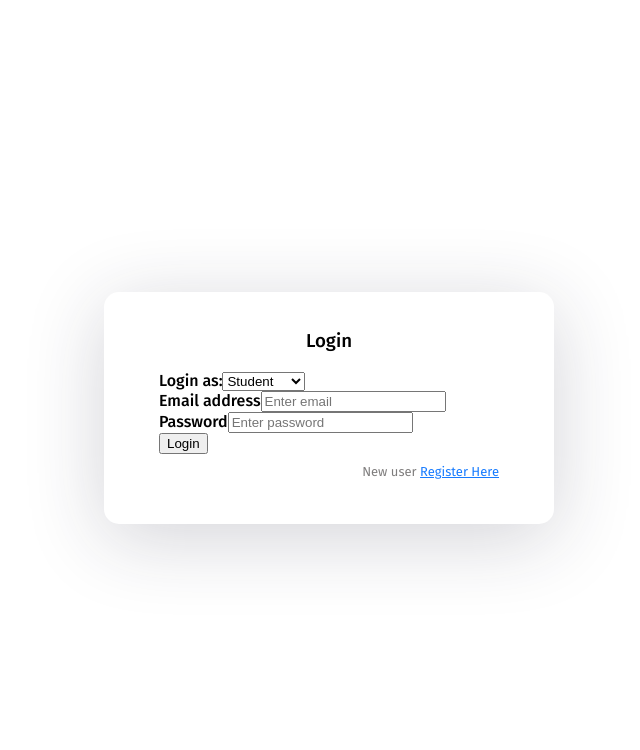
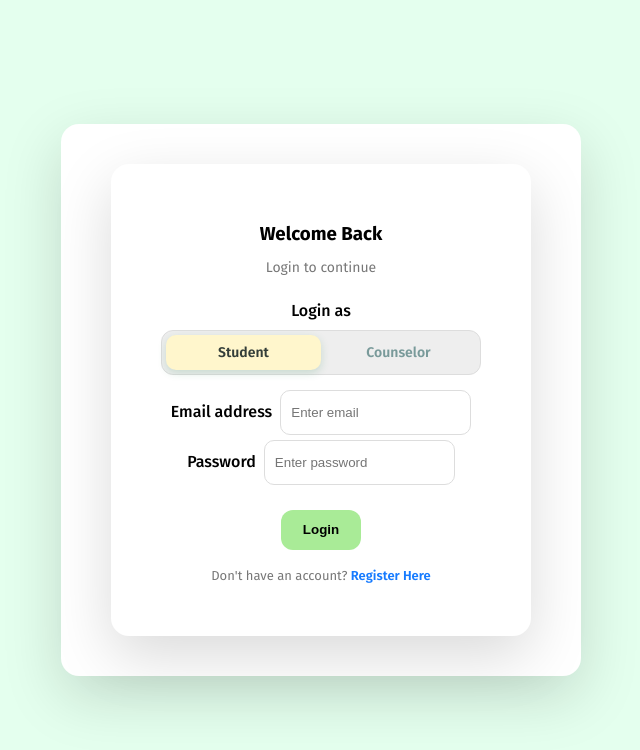
Before and after one commit to YapYuNing08/PeerSupportSystem, a React (Create React App) app: page / in a window 1280 px wide. Shown: the top 750 px of the page, without its empty margins (319-959 px from the left). Built offline with nearby package versions, Linux system fonts and the light colour scheme.

Commit message:
update auth UI

```diff
--- a/src/components/login.js
+++ b/src/components/login.js
@@ -50,20 +50,42 @@ function Login() {
   };
 
   return (
+    <div className="auth-wrapper">
+      <div className="auth-inner">
         <form onSubmit={handleSubmit}>
-      <h3>Login</h3>
+          <h3>Welcome Back</h3>
+          <p className="auth-subtitle">Login to continue</p>
 
-      <div className="mb-3">
-        <label>Login as:</label>
-        <select
-          className="form-control"
-          value={selectedRole}
+          <div className="mb-4">
+            <label>Login as</label>
+            <div className="role-toggle-container">
+              <div
+                className="selection-slider"
+                style={{
+                  transform: selectedRole === "counselor" ? "translateX(100%)" : "translateX(0%)"
+                }}
+              ></div>
+
+              <label className={`role-option ${selectedRole === "student" ? "active" : ""}`}>
+                <input
+                  type="radio"
+                  value="student"
+                  checked={selectedRole === "student"}
                   onChange={(e) => setSelectedRole(e.target.value)}
-        >
-          <option value="student">Student</option>
-          <option value="counselor">Counselor</option>
+                />
+                Student
+              </label>
 
-        </select>
+              <label className={`role-option ${selectedRole === "counselor" ? "active" : ""}`}>
+                <input
+                  type="radio"
+                  value="counselor"
+                  checked={selectedRole === "counselor"}
+                  onChange={(e) => setSelectedRole(e.target.value)}
+                />
+                Counselor
+              </label>
+            </div>
           </div>
 
           <div className="mb-3">
@@ -93,10 +115,12 @@ function Login() {
               Login
             </button>
           </div>
-      <p className="forgot-password text-right">
-        New user <a href="/register">Register Here</a>
+          <p className="auth-switch">
+            Don't have an account? <a href="/register">Register Here</a>
           </p>
         </form>
+      </div>
+    </div>
   );
 }
 
--- a/src/components/register.js
+++ b/src/components/register.js
@@ -43,15 +43,44 @@ function Register() {
   };
 
   return (
+    <div className="auth-wrapper">
+      <div className="auth-inner">
         <form onSubmit={handleRegister}>
-      <h3>Sign Up</h3>
+          <h3>Create Account</h3>
+          <p className="auth-subtitle">Join the peer support system</p>
 
-      <div className="mb-3">
-        <label>I am a:</label>
-        <select className="form-control" value={role} onChange={(e) => setRole(e.target.value)}>
-          <option value="student">Student</option>
-          <option value="counselor">Counselor</option>
-        </select>
+          <div className="mb-4">
+            <label className="form-label">I am a:</label>
+            <div className="role-toggle-container">
+              <div
+                className="selection-slider"
+                style={{
+                  transform: role === "counselor" ? "translateX(100%)" : "translateX(0%)"
+                }}
+              ></div>
+
+              <label className={`role-option ${role === "student" ? "active" : ""}`}>
+                <input
+                  type="radio"
+                  name="regRole"
+                  value="student"
+                  checked={role === "student"}
+                  onChange={(e) => setRole(e.target.value)}
+                />
+                Student
+              </label>
+
+              <label className={`role-option ${role === "counselor" ? "active" : ""}`}>
+                <input
+                  type="radio"
+                  name="regRole"
+                  value="counselor"
+                  checked={role === "counselor"}
+                  onChange={(e) => setRole(e.target.value)}
+                />
+                Counselor
+              </label>
+            </div>
           </div>
 
           <div className="mb-3">
@@ -99,7 +128,7 @@ function Register() {
 
           {role === "counselor" && (
             <div className="mb-3">
-          <label>Certificate Link (Google Drive/LinkedIn)</label>
+              <label>Certificate Link</label>
               <input type="url" className="form-control" placeholder="https://..." onChange={(e) => setCertLink(e.target.value)} required />
             </div>
           )}
@@ -109,10 +138,12 @@ function Register() {
               Sign Up
             </button>
           </div>
-      <p className="forgot-password text-right">
-        Already registered <a href="/login">Login</a>
+          <p className="auth-switch">
+            Already registered? <a href="/login">Login</a>
           </p>
         </form>
+      </div>
+    </div>
   );
 }
 export default Register;
--- a/src/index.css
+++ b/src/index.css
@@ -1,91 +1,171 @@
-@import url("https://fonts.googleapis.com/css?family=Fira+Sans:400,500,600,700,800");
+@import url("https://fonts.googleapis.com/css?family=Fira+Sans:400,500,600,700");
 
 * {
   box-sizing: border-box;
 }
+
 body {
-  /* background: #1c8ef9 !important; */
+  /* Modern Gradient Background */
+  background: #E4FFEE;
   min-height: 100vh;
   display: flex;
-  font-weight: 400;
+  align-items: center;
+  justify-content: center;
   font-family: "Fira Sans", sans-serif;
+  margin: 0;
 }
 
-h1,
-h2,
-h3,
-h4,
-h5,
-h6,
-label,
-span {
-  font-weight: 500;
-  font-family: "Fira Sans", sans-serif;
+/* Wrapper */
+.auth-wrapper {
+  display: flex;
+  justify-content: center;
+  align-items: center;
+  width: 100%;
 }
 
-body,
-html,
-.App,
-#root,
-.auth-wrapper {
-  width: 100%;
+/* Card */
+.auth-inner {
+  width: 520px;
+  background: #ffffff;
+  box-shadow: 0px 20px 60px rgba(0, 0, 0, 0.15);
+  padding: 40px 50px;
+  border-radius: 18px;
+  animation: fadeIn 0.6s ease;
+}
+
+/* Titles */
+.auth-inner h3 {
+  text-align: center;
+  font-weight: 700;
+  margin-bottom: 5px;
+}
+
+.auth-subtitle {
+  text-align: center;
+  font-size: 14px;
+  color: #777;
+  margin-bottom: 25px;
+}
+
+/* Labels */
+label {
+  font-weight: 500;
+  margin-bottom: 6px;
+}
+
+/* Inputs */
+.form-control {
+  height: 45px;
+  border-radius: 10px;
+  margin-left: 8px;
+  border: 1px solid #ddd;
+  transition: all 0.2s ease;
+  margin-bottom: 5px;
+  padding-left: 10px;
+}
+
+.form-control:focus {
+  border-color: #3CB371;
+}
+
+/* Select */
+select.form-control {
+  cursor: pointer;
+}
+
+/* Button */
+.btn-primary {
+  background: #A9EB97;
+  border: none;
+  height: 40px;
+  width: 80px;
+  margin-top: 20px;
+  border-radius: 12px;
+  font-weight: 600;
+  transition: all 0.3s ease;
+}
+
+.btn-primary:hover {
+  transform: translateY(-1px);
+  box-shadow: 0px 10px 25px #256F46;
+}
+
+
+/* Auth switch (Login ↔ Register) */
+.auth-switch {
+  text-align: center;
+  font-size: 13px;
+  margin-top: 18px;
+  color: #777;
+}
+
+.auth-switch a {
+  color: #167bff;
+  font-weight: 600;
+  text-decoration: none;
+}
+
+.auth-switch a:hover {
+  text-decoration: underline;
+}
+
+
+
+/* Container for the toggle */
+.role-toggle-container {
+  display: flex;
+  background: #eee; /* Light grey track */
+  border-radius: 12px;
+  padding: 4px;
+  margin-top: 10px;
+  margin-bottom: 15px;
+  position: relative;
+  border: 1px solid #ddd;
+  height: 45px;
+  align-items: center;
+}
+
+/* The individual options */
+.role-option {
+  flex: 1;
+  text-align: center;
+  cursor: pointer;
+  font-weight: 600;
+  font-size: 14px;
+  z-index: 2; /* Sits above the slider */
+  transition: color 0.3s ease;
+  margin: 0;
+  display: flex;
+  justify-content: center;
+  align-items: center;
   height: 100%;
 }
 
-.navbar-light {
-  background-color: #ffffff;
-  box-shadow: 0px 14px 80px rgba(34, 35, 58, 0.2);
+/* Hide the actual radio circle */
+.role-option input[type="radio"] {
+  display: none;
 }
 
-.auth-wrapper {
-  display: flex;
-  justify-content: center;
-  flex-direction: column;
-  text-align: left;
+/* Text color change when active */
+.role-option.active {
+  color: #343e39; /* Deep green */
 }
 
-.auth-inner {
-  width: 450px;
-  margin: auto;
-  background: #ffffff;
-  box-shadow: 0px 14px 80px rgba(34, 35, 58, 0.2);
-  padding: 40px 55px 45px 55px;
-  border-radius: 15px;
-  transition: all 0.3s;
+/* Inactive text */
+.role-option:not(.active) {
+  color: #799a9a; /* Muted mint-gray */
 }
 
-.auth-wrapper .form-control:focus {
-  border-color: #167bff;
-  box-shadow: none;
+/* Sliding background */
+.selection-slider {
+  position: absolute;
+  top: 4px;
+  left: 4px;
+  width: calc(50% - 4px);
+  height: calc(100% - 8px);
+  background: #FFF6CC; /* Soft yellow */
+  border-radius: 10px;
+  transition: transform 0.3s cubic-bezier(0.4, 0, 0.2, 1);
+  z-index: 1;
+  box-shadow: 0 3px 8px rgba(46, 139, 87, 0.2);
 }
-
-.auth-wrapper h3 {
-  text-align: center;
-  margin: 0;
-  line-height: 1;
-  padding-bottom: 20px;
-}
-
-.custom-control-label {
-  font-weight: 400;
-}
-
-.forgot-password,
-.forgot-password a {
-  text-align: right;
-  font-size: 13px;
-  padding-top: 10px;
-  color: #7f7d7d;
-  margin: 0;
-}
-
-.forgot-password a {
-  color: #167bff;
-}
-.continue-p{
-  font-size: 12px;
-    color: #b2b2b2;
-    font-weight: 600;
-    margin-top: 1rem;
-    text-align: center;
-}
```
Lines whose indentation alone changed are shown as unchanged.
